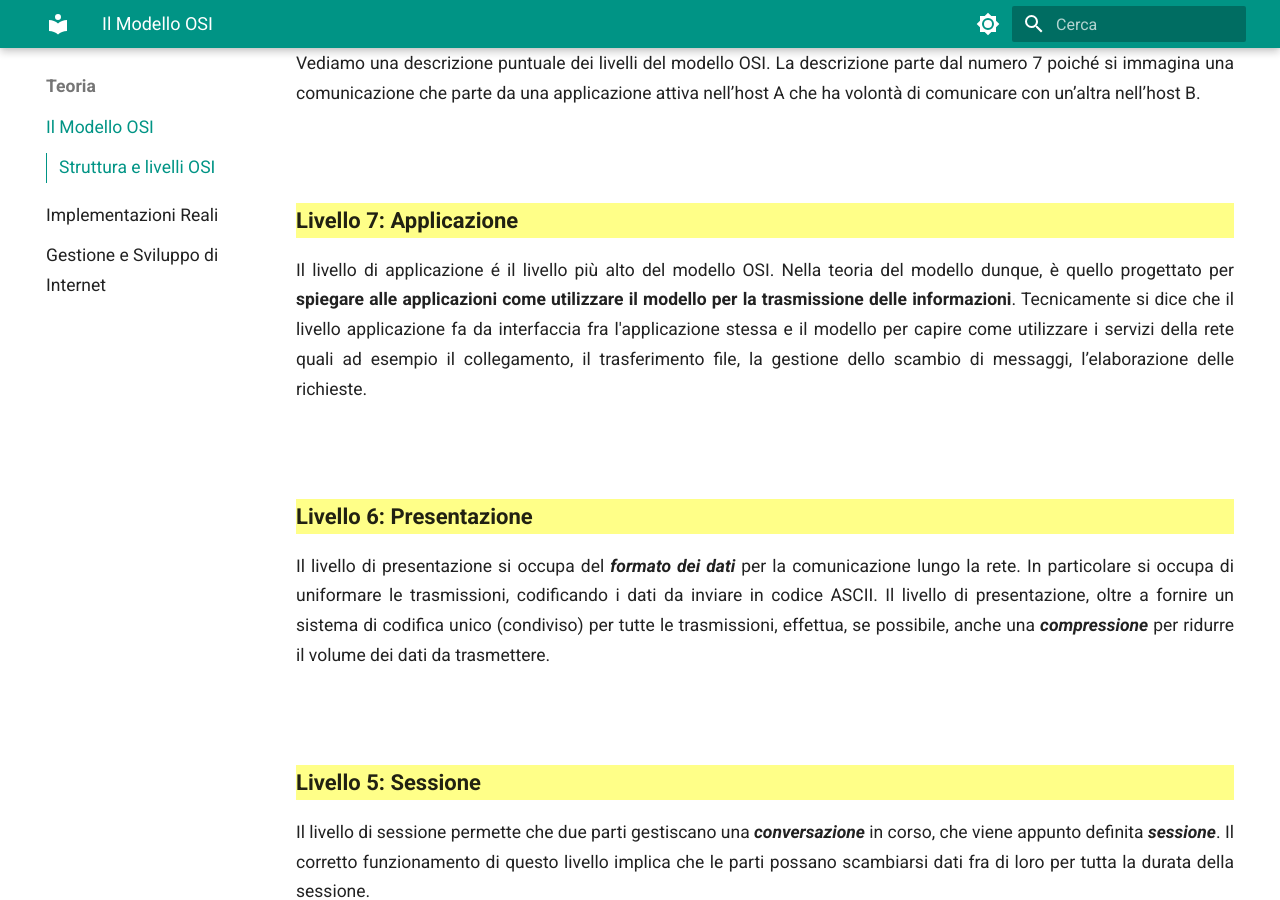
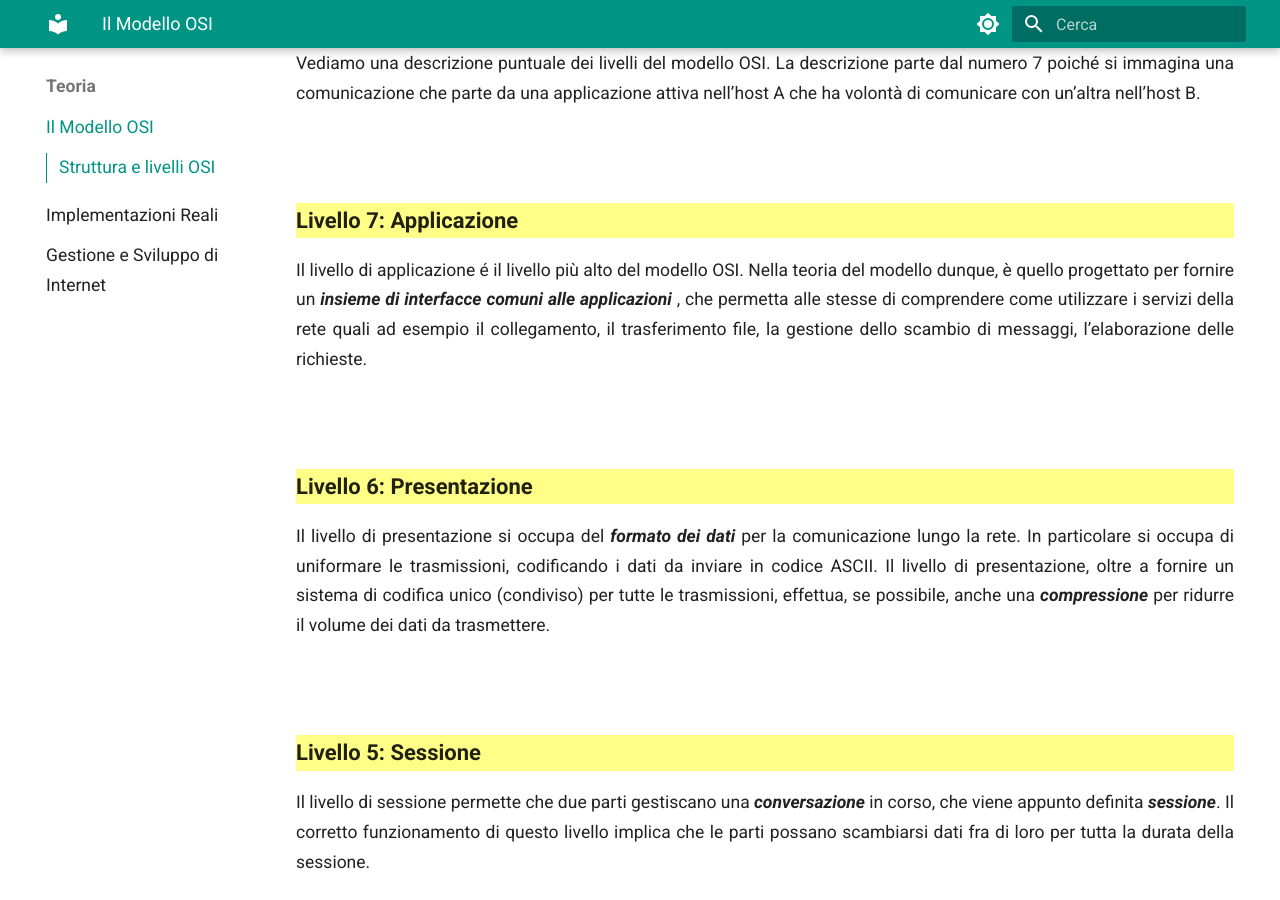
Before and after one commit to adjamhub/nethandouts, an MkDocs documentation site: the page built from docs/teoria/01_OSI.md, in a window 1280 px wide and 900 px high, scrolled down 1716 px. Built offline with MkDocs 1.6.1 and Material for MkDocs 9.7.7, drawn with Linux system fonts in a browser that asks for light colours.

Commit message:
Revert "Applicazione++"
This reverts commit 67aa11dc1723b64f15d6e7c3422cd2cc1df45772.

```diff
--- a/docs/teoria/01_OSI.md
+++ b/docs/teoria/01_OSI.md
@@ -62,9 +62,8 @@ di comunicare con un’altra nell’host B.
 **<div style="background:#FFFF88; font-size:1.1rem;">Livello 7: Applicazione</div>**
 
 Il livello di applicazione é il livello più alto del modello OSI. Nella teoria del modello dunque, è quello
-progettato per **spiegare alle applicazioni come utilizzare il modello per la trasmissione delle informazioni**.
-Tecnicamente si dice che il livello applicazione fa da interfaccia fra l'applicazione stessa e il modello per capire
-come utilizzare i servizi della rete quali ad esempio il collegamento, il trasferimento file,
+progettato per fornire un **_insieme di interfacce comuni alle applicazioni_** , che permetta alle stesse di
+comprendere come utilizzare i servizi della rete quali ad esempio il collegamento, il trasferimento file,
 la gestione dello scambio di messaggi, l’elaborazione delle richieste.
 
 <br>
```
